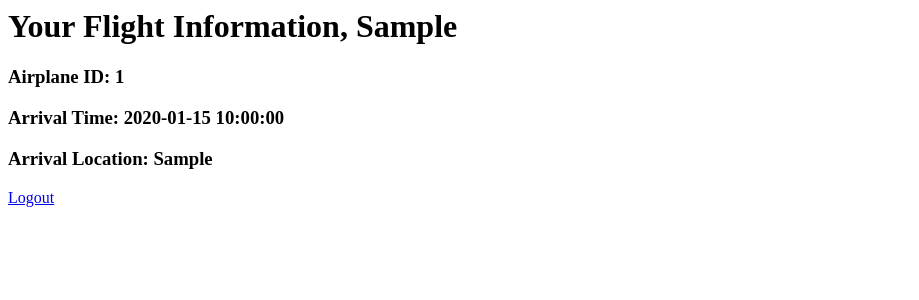
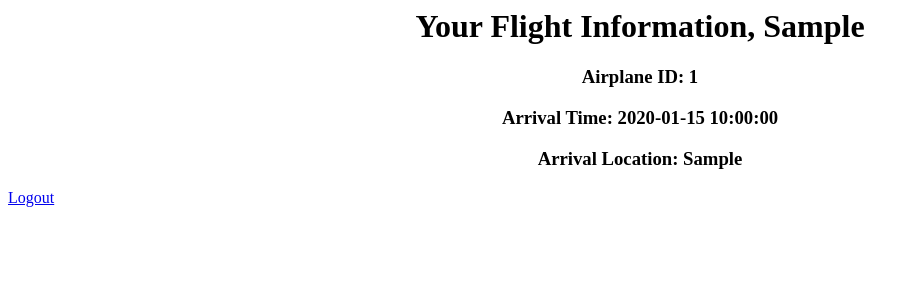
Before and after one commit to trannolis/jfk_atms, a Flask app: page /pilotHome in a window 1280 px wide. Shown: the top 300 px of the page, without its empty margins (0-919 px from the left). Run offline with Flask 2, Linux system fonts and the light colour scheme; the visitor is signed in with stand-in values (Sample User, id 1); a database or web service that is not in the repository returns one stand-in record (values such as "Sample title").

Commit message:
Cleaning Up the Frontend

```diff
--- a/source/templates/login.html
+++ b/source/templates/login.html
@@ -1,7 +1,7 @@
 <html>
 <head>
 </head>
-<body>
+<body style="text-align:center">
 <form action="/loginAuth" method="POST">
 	<p>Please select your role:</p>
 	<input type="radio" id="admin" name="role" value="admin">
--- a/source/templates/pilot_landing.html
+++ b/source/templates/pilot_landing.html
@@ -9,11 +9,11 @@
 	}
 </style>
 
-<H1>Your Flight Information, {{name}} </H1>
+<H1 style="text-align:center" >Your Flight Information, {{name}} </H1>
 
-<h3>Airplane ID: {{airplaneID}} </h3>
-<h3>Arrival Time: {{arrivalTime}} </H3>
-<h3>Arrival Location: {{arrivalLocation}} </h3>
+<h3 style="text-align:center">Airplane ID: {{airplaneID}} </h3>
+<h3 style="text-align:center">Arrival Time: {{arrivalTime}} </H3>
+<h3 style="text-align:center">Arrival Location: {{arrivalLocation}} </h3>
 
 <a href="/logout">Logout</a>
 
--- a/source/templates/registerAdmin.html
+++ b/source/templates/registerAdmin.html
@@ -1,7 +1,8 @@
 <html>
 <head>
+	<h1 style="text-align:center"> Register A New Admin</h1>
 </head>
-<body>
+<body style="text-align:center">
 <form action="/registerAdminAuth" method="POST">
 	<input type="text" name = "username" placeholder="Username" required/> </br>
 	<input type="password" name = "password" placeholder="Password" required/></br>
--- a/source/templates/registerAtc.html
+++ b/source/templates/registerAtc.html
@@ -1,7 +1,8 @@
 <html>
 <head>
+	<h1 style="text-align:center"> Register A New Air Traffic Controller</h1>
 </head>
-<body>
+<body style="text-align:center">
 <form action="/registerAtcAuth" method="POST">
 	<input type="text" name = "username" placeholder="Username" required/> </br>
 	<input type="password" name = "password" placeholder="Password" required/></br>
@@ -16,7 +17,7 @@
 	{% endif %}
 </form>
 
-<a href="/">Go back</a>
+<a href="/adminHome">Go back</a>
 
 </body>
 
--- a/source/templates/registerPilot.html
+++ b/source/templates/registerPilot.html
@@ -1,7 +1,8 @@
 <html>
 <head>
+	<h1 style="text-align:center"> Register A New Pilot</h1>
 </head>
-<body>
+<body style="text-align:center">
 <form action="/registerPilotAuth" method="POST">
 	<input type="text" name = "username" placeholder="Username" required/> </br>
 	<input type="password" name = "password" placeholder="Password" required/></br>
@@ -16,7 +17,7 @@
 	{% endif %}
 </form>
 
-<a href="/">Go back</a>
+<a href="/adminHome">Go back</a>
 
 </body>
 
```
Also changed, not shown: source/templates/adminHome.html (+8 -3 lines), source/templates/landing.html (+3 -4 lines).
